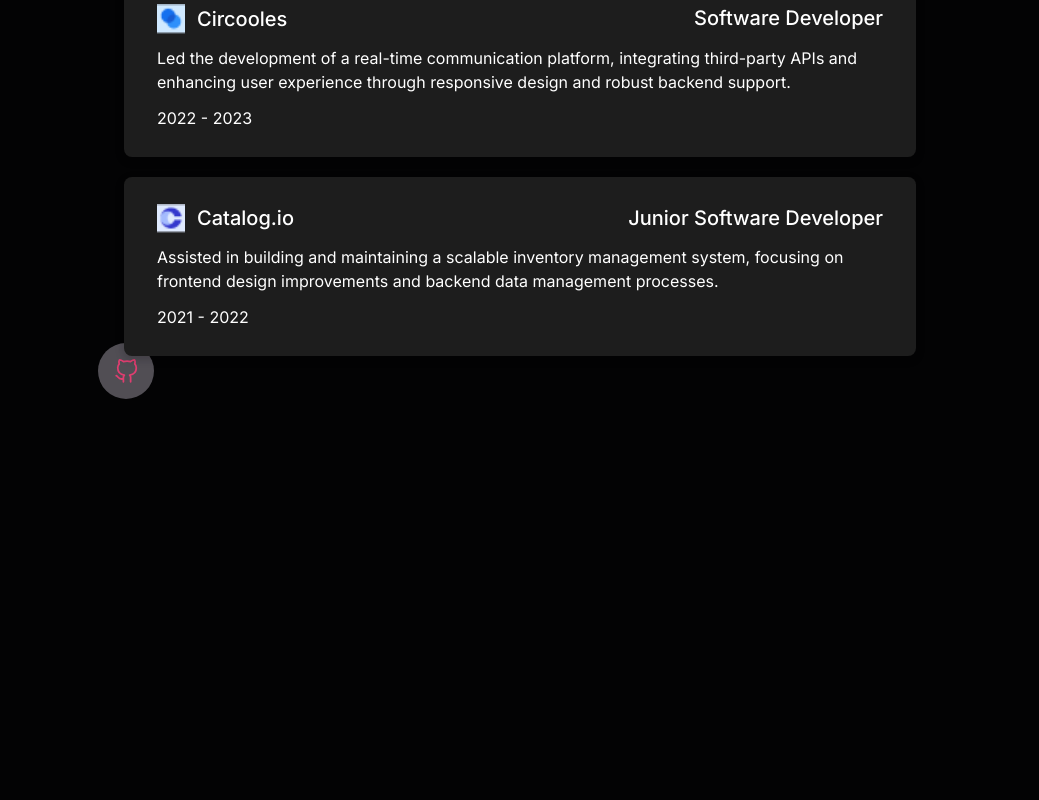
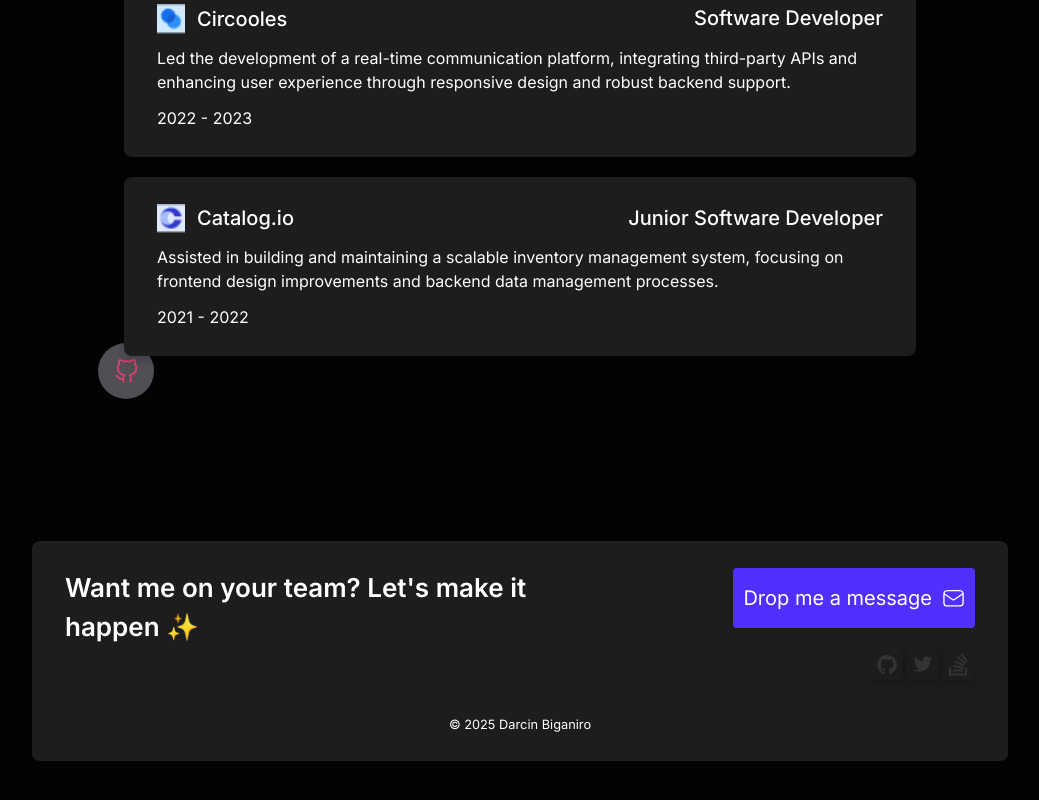
Before and after one commit to DarcinBig/my-portfolio, a Next.js app in the folder darcin-biganiro/: page / in a window 1280 px wide. Shown: the part 3217-4017 px from the top of the page, without its empty margins (120-1159 px from the left). Before the commit the page ends 3616 px from the top, so only its background shows below. Built offline with nearby package versions, Linux system fonts and the light colour scheme.

Commit message:
feat: add Contact component with contact details and links; update Sections to include Contact; enhance global styles for contact buttons

```diff
--- a/darcin-biganiro/app/components/Contact.tsx
+++ b/darcin-biganiro/app/components/Contact.tsx
@@ -0,0 +1,73 @@
+import Image from 'next/image'
+import React from 'react'
+
+const Contact = () => {
+  return (
+    <section id='contact' className='card relative items-center mx-6 flex flex-col px-[33px] py-[27px] z-30 gap-[54px] md:gap-[35px] mb-[67px] md:mb-[42px]'>
+      <div className='flex flex-col md:flex-row gap-5 md:justify-between md:w-full'>
+        <h2 className='font-semibold text-[14px] md:text-[26px] md:max-w-[462px]'>
+          Want me on your team? Let&apos;s make it happen ✨
+        </h2>
+        <div className='flex flex-col gap-5 items-center md:items-end'>
+          <a href="mailto:d.biganiro28@gmail.com" className='self-center md:self-start bg-primary text-white p-2.5 rounded flex gap-2.5 items-center text-lg md:text-xl/loose font-normal'>
+            Drop me a message
+            <Image src='/mail_icon.svg' alt='mail icon' width={23} height={23} />
+          </a>
+          <div className='flex flex-row gap-1'>
+            <a href="https://www.github.com/DarcinBig" className='contact-button'>
+              <Image
+                src='/github_logo_dark.svg'
+                alt='github logo'
+                width={20}
+                height={20}
+                className='hidden dark:block'
+              />
+              <Image
+                src='/github_logo.svg'
+                alt='github logo'
+                width={20}
+                height={20}
+                className='dark:hidden'
+              />
+            </a>
+            <a href="https://www.twitter.com/big_darcin" className='contact-button'>
+              <Image
+                src='/twitter_icon_dark.svg'
+                alt='twitter logo'
+                width={20}
+                height={20}
+                className='hidden dark:block'
+              />
+              <Image
+                src='/twitter_icon.svg'
+                alt='twitter logo'
+                width={20}
+                height={20}
+                className='dark:hidden'
+              />
+            </a>
+            <a href="https://www.stackoverflow.com" className='contact-button'>
+              <Image
+                src='/stackoverflow_icon_dark.svg'
+                alt='stackoverflow logo'
+                width={20}
+                height={20}
+                className='hidden dark:block'
+              />
+              <Image
+                src='/stackoverflow_icon.svg'
+                alt='stackoverflow logo'
+                width={20}
+                height={20}
+                className='dark:hidden'
+              />
+            </a>
+          </div>
+        </div>
+      </div>
+      <small>&copy; {new Date().getFullYear()} Darcin Biganiro</small>
+    </section>
+  )
+}
+
+export default Contact
--- a/darcin-biganiro/app/components/Sections.tsx
+++ b/darcin-biganiro/app/components/Sections.tsx
@@ -4,6 +4,7 @@ import Skills from './Skills/Skills'
 import Projects from './Projects/Projects'
 import Testimonials from './Testimonials/Testimonials'
 import Experiences from './Experiences/Experiences'
+import Contact from './Contact'
 
 const Sections = () => {
   return (
@@ -13,6 +14,7 @@ const Sections = () => {
       <Projects />
       <Testimonials />
       <Experiences />
+      <Contact />
     </main>
   )
 }
--- a/darcin-biganiro/app/globals.css
+++ b/darcin-biganiro/app/globals.css
@@ -55,7 +55,7 @@ body {
     @apply bg-card rounded-lg shadow-[0_3px_10px_rgb(0,0,0,0.2)];
   }
 
-  .circle-icon {
-    @apply inline-flex items-center justify-center rounded-full bg-gray-200 h-[14] w-[14];
+  .contact-button {
+    @apply p-1.5 rounded-md shadow-[0_3px_10px_rgb(0,0,0,0.2)] flex items-center justify-center w-8 h-8;
   }
 }
```
